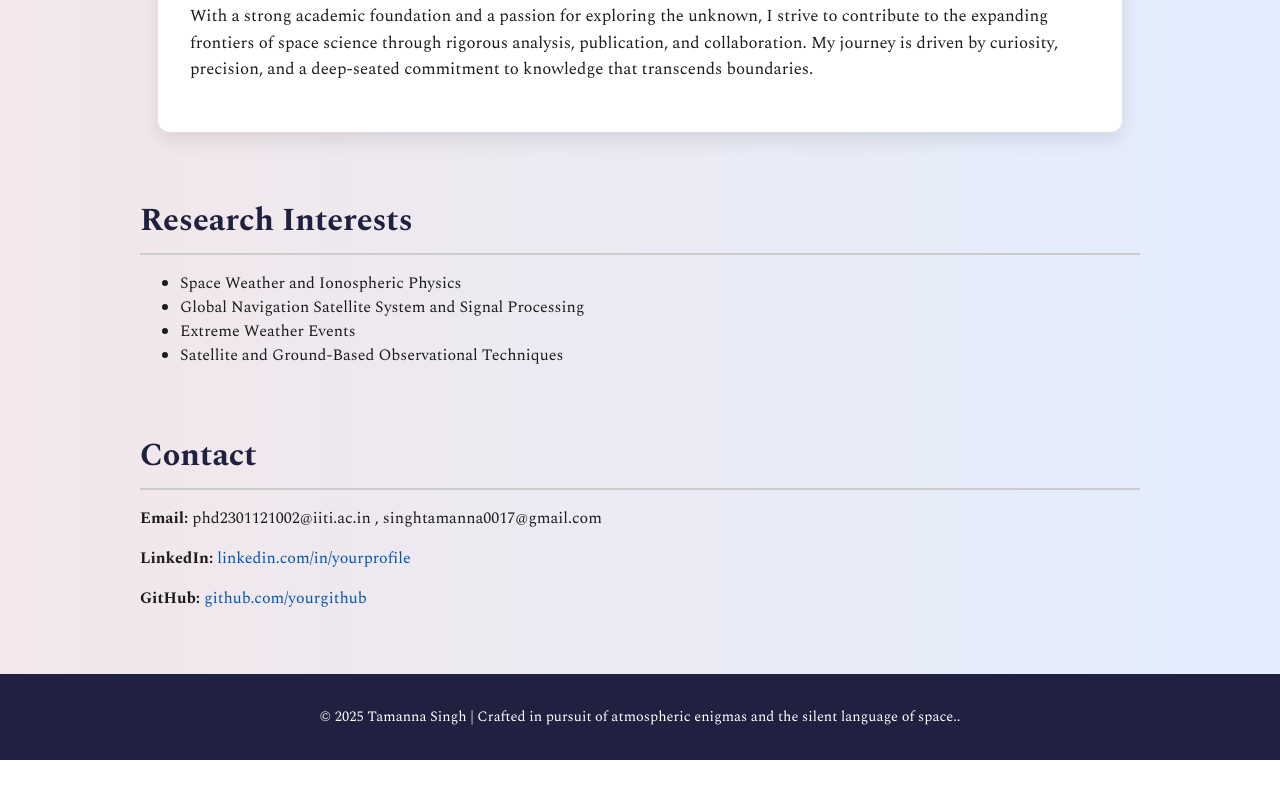
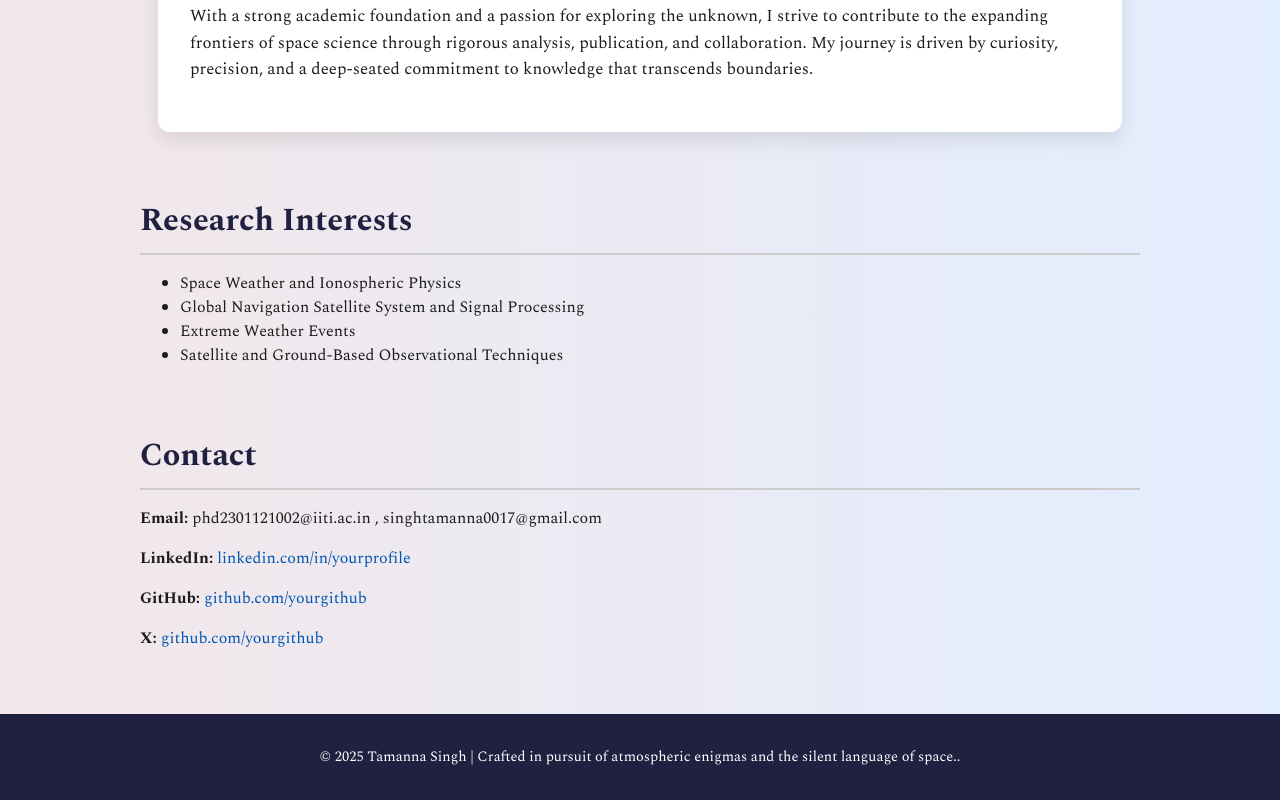
Before and after one commit to TamannaSingh17/TamannaSingh17.github.io, a plain HTML site: page index.html in a window 1280 px wide. Shown: the part 958-1758 px from the top of the page. Before the commit the page ends 1718 px from the top, so only its background shows below. Drawn offline with nearby package versions, Linux system fonts and the light colour scheme.

Commit message:
Update index.html

```diff
--- a/index.html
+++ b/index.html
@@ -147,6 +147,7 @@
     <p><strong>Email:</strong> phd2301121002@iiti.ac.in , singhtamanna0017@gmail.com</p>
     <p><strong>LinkedIn:</strong> <a href="https://www.linkedin.com/in/tamanna-singh-a5851b285">linkedin.com/in/yourprofile</a></p>
     <p><strong>GitHub:</strong> <a href="https://tamannasingh17.github.io/">github.com/yourgithub</a></p>
+    <p><strong>X:</strong> <a href="https://x.com/TamannaSingh_17">github.com/yourgithub</a></p>
   </section>
 
   <footer>
```
